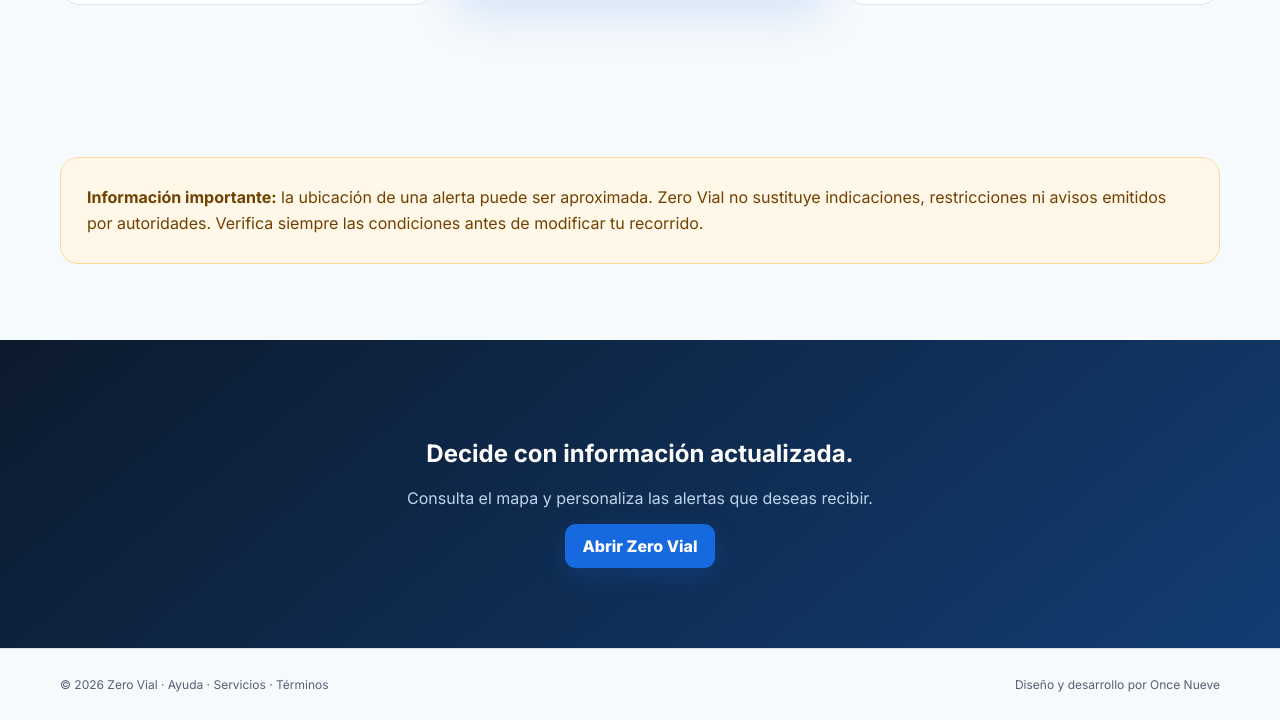
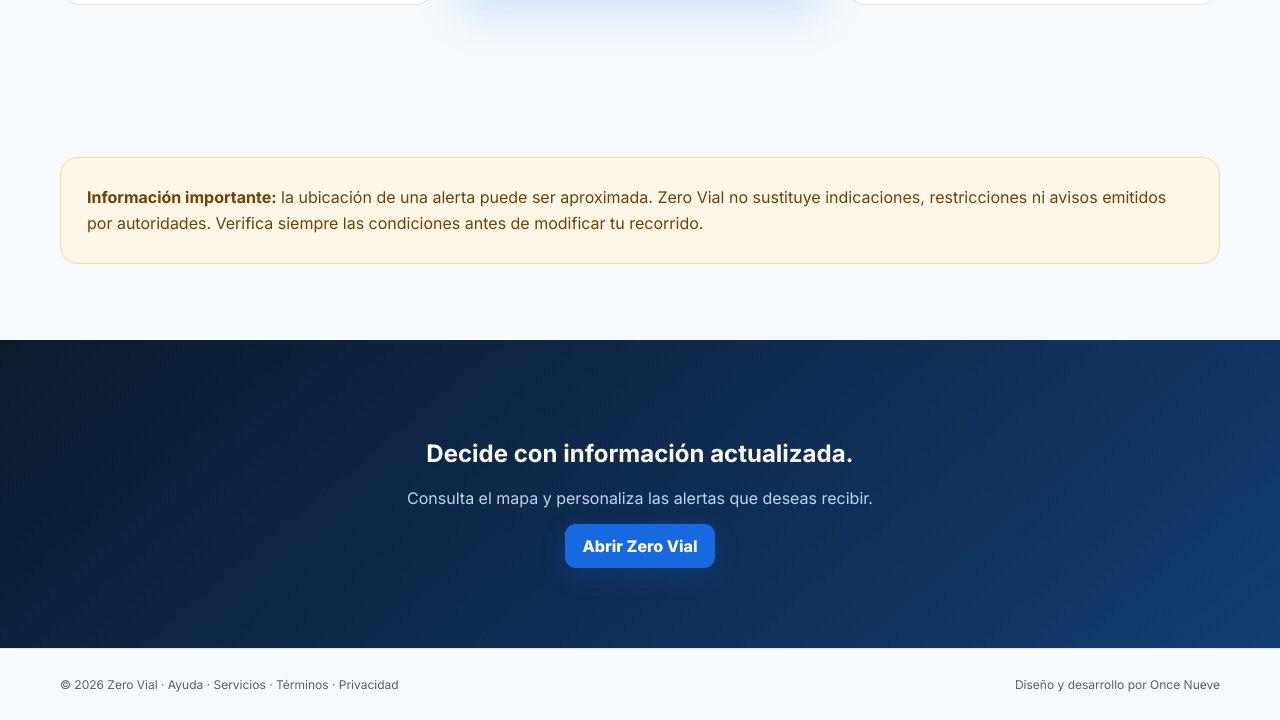
Before and after one commit to karlossxt/nexu, a website: page acerca.html in a window 1280 px wide. Shown: the part 2293-3013 px from the top of the page. Drawn offline with Linux system fonts and the light colour scheme.

Commit message:
Mejora localización, métricas y privacidad

```diff
--- a/acerca.html
+++ b/acerca.html
@@ -35,6 +35,6 @@
     <section><div class="wrap"><div class="notice"><strong>Información importante:</strong> la ubicación de una alerta puede ser aproximada. Zero Vial no sustituye indicaciones, restricciones ni avisos emitidos por autoridades. Verifica siempre las condiciones antes de modificar tu recorrido.</div></div></section>
     <section class="final"><div class="wrap"><h2>Decide con información actualizada.</h2><p>Consulta el mapa y personaliza las alertas que deseas recibir.</p><a class="cta" href="/">Abrir Zero Vial</a></div></section>
   </main>
-  <footer class="footer"><div class="wrap footerin"><span>© 2026 Zero Vial · <a href="/ayuda.html">Ayuda</a> · <a href="/servicios.html">Servicios</a> · <a href="/terminos.html">Términos</a></span><span>Diseño y desarrollo por <a href="https://oncenueve.com.mx/" target="_blank" rel="noopener noreferrer">Once Nueve</a></span></div></footer>
+  <footer class="footer"><div class="wrap footerin"><span>© 2026 Zero Vial · <a href="/ayuda.html">Ayuda</a> · <a href="/servicios.html">Servicios</a> · <a href="/terminos.html">Términos</a> · <a href="/privacidad.html">Privacidad</a></span><span>Diseño y desarrollo por <a href="https://oncenueve.com.mx/" target="_blank" rel="noopener noreferrer">Once Nueve</a></span></div></footer>
 </body>
 </html>
```
